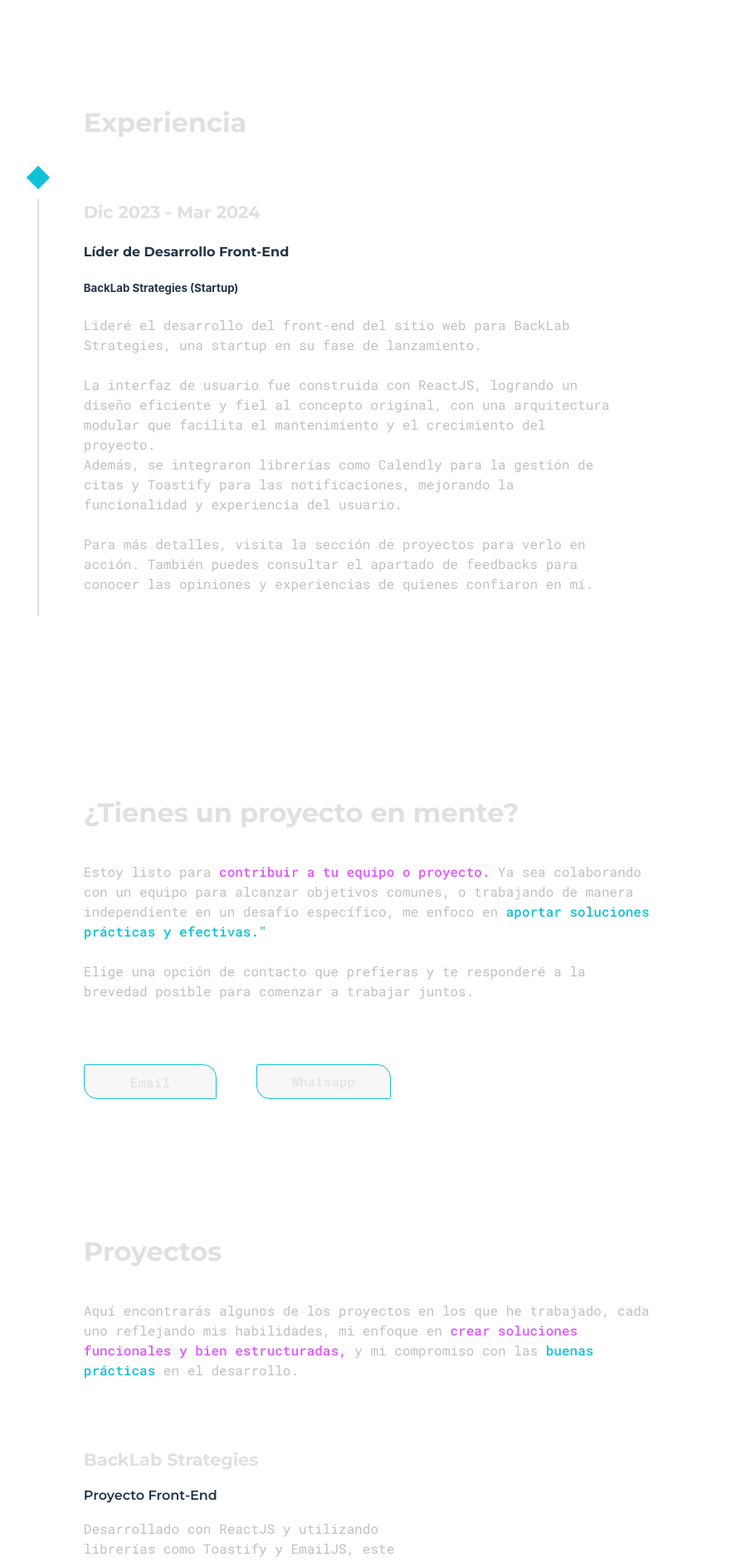
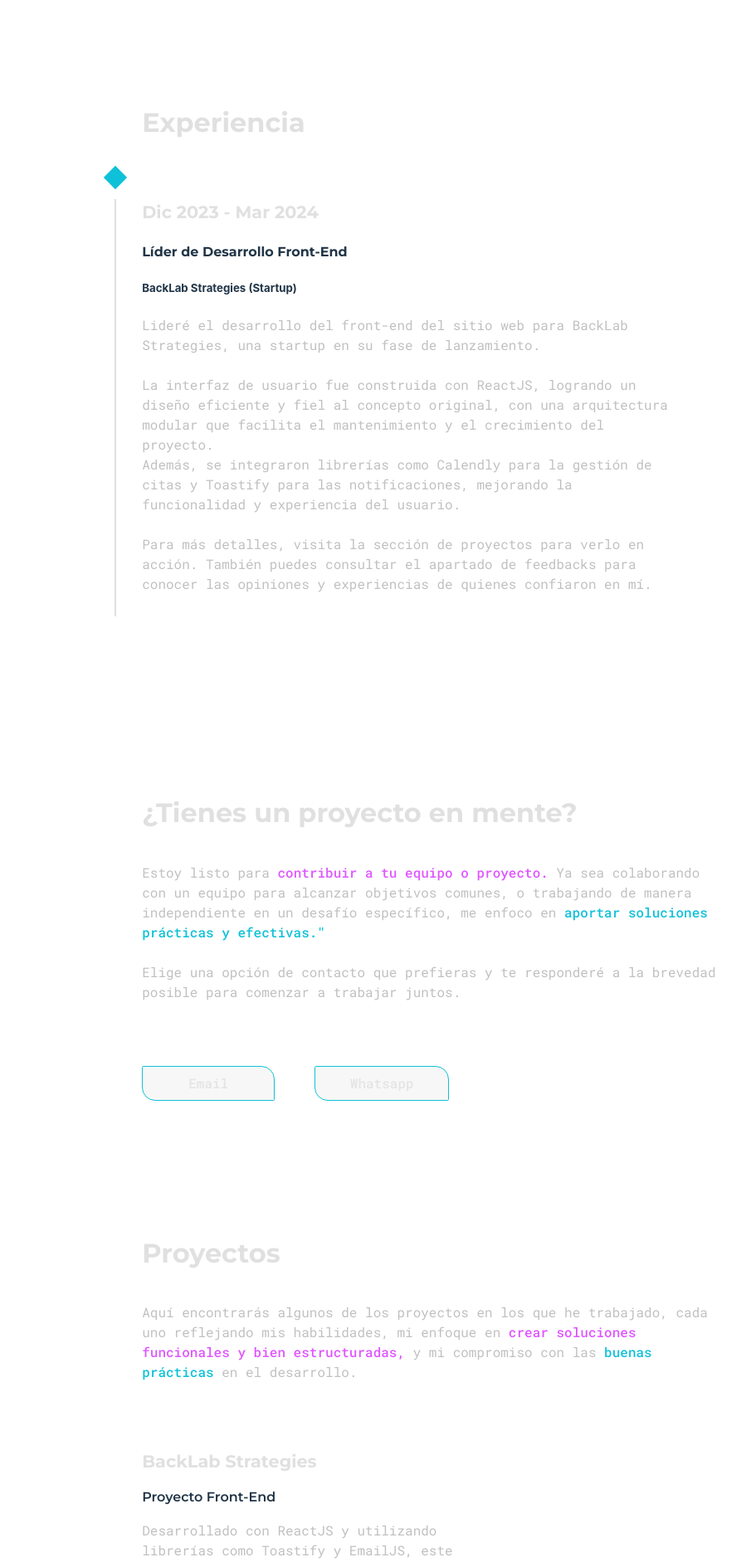
Before and after one commit to PabloC-Chiavarino/reactJs-portfolio-v2, a React (Vite) app: page / in a window 1280 px wide. Shown: the part 860-2743 px from the top of the page at 83% size, without its empty margins (8-901 px from the left). Built offline with nearby package versions, Linux system fonts and the light colour scheme.

Commit message:
refactor: optimize styles to increase responsive support

```diff
--- a/src/App.css
+++ b/src/App.css
@@ -18,6 +18,25 @@
 
 .App {
     animation: fadeIn 800ms;
+}
+
+h1, h2, h3 {
+  font-family: Montserrat, sans-serif;
+  color: #E0E0E0;
+}
+
+h2 {
+  font-size: 2rem;
+}
+
+h3 {
+  font-size: 1.3rem;
+}
+
+p {
+  font-family: Roboto Mono, monospace;
+  color: #c0c0c0;
+  margin: 0;
 }
 
 .text-highlightB, .text-highlightA {
@@ -51,3 +70,17 @@ hr {
   background-image: linear-gradient(to right, rgba(224, 224, 224, 0), rgba(224, 224, 224, 0.75), rgba(224, 224, 224, 0));
   margin-top: 2.5rem;
 }
+
+@media (1024px <= width <= 1200px) {
+
+  h1 {
+    font-size: 2.9rem !important;
+  }
+  h2 {
+    font-size: 1.7rem !important;
+  }
+
+  h3 {
+    font-size: 1.1rem !important;
+  }
+}
--- a/src/components/CallToAction/styles.css
+++ b/src/components/CallToAction/styles.css
@@ -1,10 +1,9 @@
 .callToAction {
    position: relative;
-   margin: 16dvh 60dvh auto auto;
+   margin: 16dvh 60dvh auto 14dvw;
    top: 24dvh;
    z-index: 1;
    width: 54%;
-   padding-left: 3rem;
 }
 
 .callToAction h2 {
@@ -53,3 +52,17 @@
         }
     }
 }
+
+/* @media (1024px <= width <= 1199px) {
+   .callToAction {
+      padding-left: 10rem;
+      margin-left: 0;
+   }
+}
+
+@media (1200px <= width <= 1279px) {
+   .callToAction {
+      padding-left: 12rem;
+      margin-left: 0;
+   }
+} */
--- a/src/components/DataWidget/styles.css
+++ b/src/components/DataWidget/styles.css
@@ -26,3 +26,9 @@
         scale: 1.1;
     }
 }
+
+ @media (1024px <= width <= 1199px) {
+    .dataWidget {
+        right: 4rem;
+    }
+}
--- a/src/components/DownChevron/styles.css
+++ b/src/components/DownChevron/styles.css
@@ -14,13 +14,13 @@
 .downChevron__container {
     opacity: 0;
     animation: fadeIn 1150ms ease 1150ms forwards !important;
+    position: absolute;
+    right: 3%;
+    bottom: 0;
 }
 
 .downChevron {
-    position: absolute;
     width: 80px;
-    bottom: 0;
-    right: 3rem;
     opacity: .8;
     animation: upDownBounce 3000ms ease-in-out 500ms infinite;
 }
--- a/src/components/MainInfo/styles.css
+++ b/src/components/MainInfo/styles.css
@@ -3,7 +3,7 @@
     top: 5dvh;
     z-index: 1;
     width: 54%;
-    padding-left: 8rem;
+    padding-left: 10%;
 }
 
 .mainInfo__title h1 {
@@ -23,21 +23,16 @@
     font-weight: 400;
 }
 
-h1, h2, h3 {
-    font-family: Montserrat, sans-serif;
-    color: #E0E0E0;
+/* @media (1024px <= width <= 1199px) {
+    .mainInfo {
+        padding-left: 6rem;
+        width: 48%;
+    }
 }
 
-h2 {
-    font-size: 2rem;
-}
-
-h3 {
-    font-size: 1.3rem;
-}
-
-p {
-    font-family: Roboto Mono, monospace;
-    color: #c0c0c0;
-    margin: 0;
-}
+@media (1200px <= width <= 1279px) {
+    .mainInfo {
+        padding-left: 7rem;
+        width: 48%;
+    }
+} */
--- a/src/components/Projects/styles.css
+++ b/src/components/Projects/styles.css
@@ -1,6 +1,6 @@
 .projects__container {
     position: relative;
-    margin: 20dvh 60dvh auto auto;
+    margin: 20dvh 60dvh auto 14dvw;
     top: 24dvh;
     z-index: 1;
     width: 54%;
@@ -83,3 +83,28 @@
 .projects__description {
     width: 60%;
 }
+
+
+/* @media (1024px <= width <= 1199px) {
+    .projects__container {
+        padding-left: 10rem;
+        margin-left: 0;
+    }
+
+    .projects__image {
+        right: -35px;
+        width: 30%;
+    }
+}
+
+@media (1200px <= width <= 1279px) {
+    .projects__container {
+        padding-left: 12rem;
+        margin-left: 0;
+    }
+
+    .projects__image {
+        right: -30px;
+        width: 25%;
+    }
+} */
--- a/src/components/References/styles.css
+++ b/src/components/References/styles.css
@@ -1,7 +1,7 @@
 .references__container {
     position: relative;
     gap: 20px;
-    margin: 20dvh 60dvh auto auto;
+    margin: 20dvh 60dvh auto 14dvw;
     top: 24dvh;
     z-index: 1;
     width: 54%;
@@ -23,3 +23,17 @@
     font-weight: 600;
     margin-top: 0;
 }
+
+/* @media (1024px <= width <= 1199px) {
+    .references__container {
+        padding-left: 10rem;
+        margin-left: 0
+    }
+}
+
+@media (1200px <= width <= 1279px) {
+    .references__container {
+        padding-left: 12rem;
+        margin-left: 0
+    }
+} */
--- a/src/components/ResDownBtn/styles.css
+++ b/src/components/ResDownBtn/styles.css
@@ -37,3 +37,9 @@
 .toCorner {
     transform: translateX(8rem);
 }
+
+@media (1024px <= width <= 1199px) {
+    .ResDownBtn__container {
+        bottom: 1.2rem;
+    }
+}
--- a/src/components/Skills/styles.css
+++ b/src/components/Skills/styles.css
@@ -1,7 +1,7 @@
 .skills__circles--container {
     position: relative;
     gap: 20px;
-    margin: 20dvh 60dvh auto auto;
+    margin: 20dvh 60dvh auto 14dvw;
     top: 24dvh;
     z-index: 1;
     width: 54%;
@@ -128,3 +128,18 @@
 .skills__circles--buttons img:last-child {
     transform: rotate(180deg);
 }
+
+
+/* @media (1024px <= width <= 1199px) {
+    .skills__circles--container {
+        padding-left: 10rem;
+        margin-left: 0;
+    }
+}
+
+@media (1200px <= width <= 1279px) {
+    .skills__circles--container {
+        padding-left: 12rem;
+        margin-left: 0;
+    }
+} */
--- a/src/components/Timeline/styles.css
+++ b/src/components/Timeline/styles.css
@@ -4,11 +4,10 @@ h2, h3, h4 {
 
 .timeline {
     position: relative;
-    margin: 20dvh 60dvh auto auto;
+    margin: 20dvh 60dvh auto 14dvw;
     top: 10dvh;
     z-index: 1;
     width: 54%;
-    padding-left: 3rem;
 }
 
 .timeline__container {
@@ -21,7 +20,7 @@ h2, h3, h4 {
     transform: rotate(45deg);
     background-color: #0fc1d8;
     position: relative;
-    right: 65px;
+    right: 42px;
     top: 5px;
     z-index: 2;
 }
@@ -32,6 +31,29 @@ h2, h3, h4 {
     width: 2px;
     height: 85%;
     background-color: #E0E0E0;
-    left: -7.7px;
+    left: -33px;
     z-index: 1;
 }
+
+/* @media (1024px <= width <= 1199px) {
+    .timeline {
+        padding-left: 10rem;
+        margin-left: 0;
+
+    }
+
+    .timeline__item::before {
+        left: 6.5rem;
+    }
+}
+
+@media (1200px <= width <= 1279px) {
+    .timeline {
+        padding-left: 12rem;
+        margin-left: 0;
+    }
+
+    .timeline__item::before {
+        left: 8.5rem;
+    }
+} */
```
Also changed, not shown: src/components/WebGuideRobot/styles.css (+102 -0 lines), 1 other file (tests, documents, lock files or other folders).
